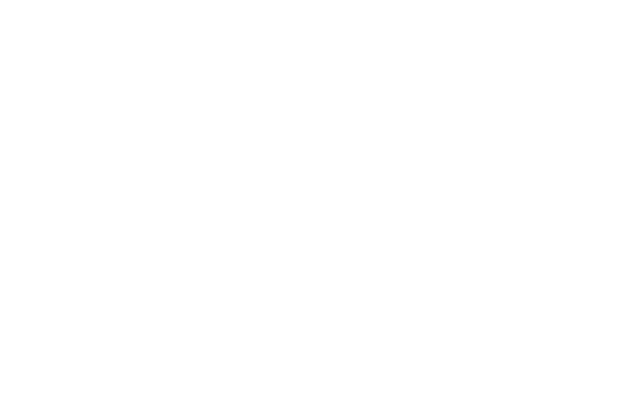
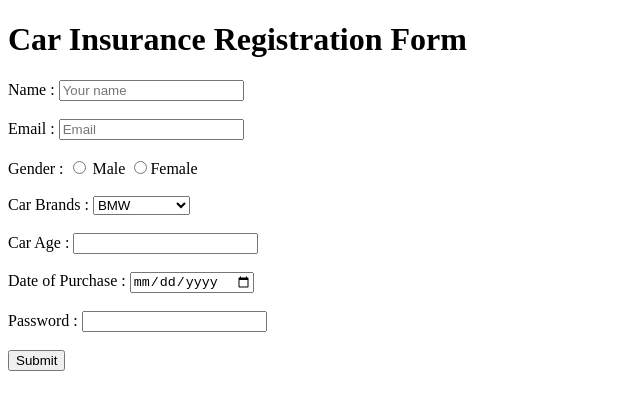
Before and after one commit to acciojob/car-insurance-form-rahulsonale, a website: page main.html in a window 1280 px wide. Shown: the whole page, without its empty margins (0-640 px from the left). Drawn offline with Linux system fonts and the light colour scheme.

Commit message:
created a submission

```diff
--- a/main.html
+++ b/main.html
@@ -8,6 +8,52 @@
 
 <body>
 	<!-- the entire body must be written by student -->
+	<h1>Car Insurance Registration Form</h1>
+	<form method="post">
+		<label for = "name">Name :
+			<input type="text" id="name"  placeholder="Your name" required>
+		</label>
+		<br>
+		<br>
+		<label for="Email">Email :
+			<input type="email" id="Email" placeholder="Email" required>
+		</label>
+		<br>
+		<br>
+		<label for="male">Gender :
+			<input type="radio" id="male" name="gender" required > Male
+		</label>
+		<label for="female">
+			<input type="radio" id="female" name="gender" required >Female
+		</label>
+		<br>
+		<br>
+
+		<label for="CarBrands">Car Brands :
+			<select id="CarBrands" name="CarBrands">
+				<option>BMW</option>
+				<option>AUDI</option>
+				<option>MERCEDEZ</option>
+			</select>
+			<br></br>
+
+		</label>
+		<label for="carage">Car Age :
+			<input type="number" id="carage" required>
+		</label>
+		<br></br>
+
+		<label for = "dop">Date of Purchase :
+			<input type="date" id="dop" required>
+		</label>
+
+		<br></br>
+		<label for="password">Password :
+			<input type="password" id="password" required>
+		</label>
+		<br></br>
+		<button>Submit</button>
+	</form>
     <script type="text/javascript" src="./script.js">
 </script>
 
```
